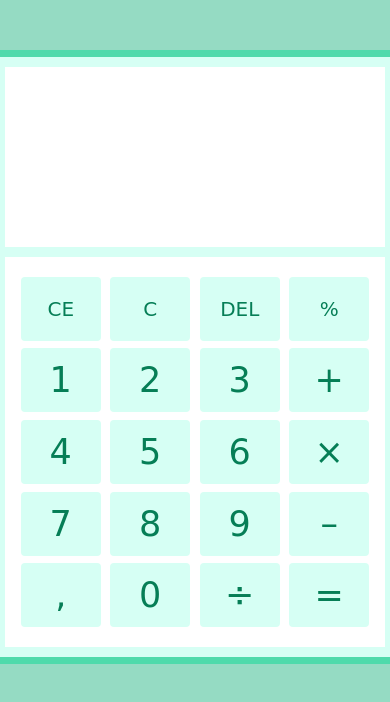
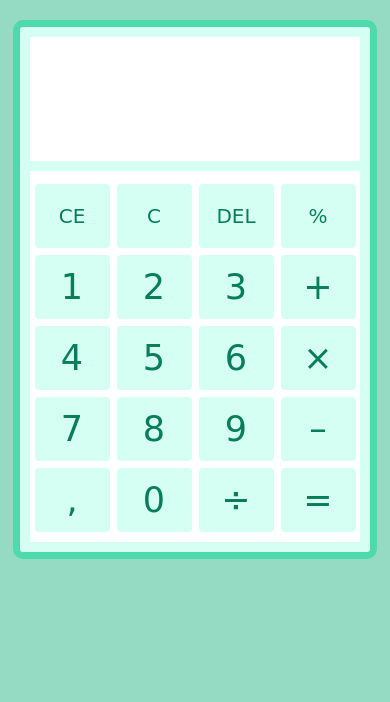
Before and after one commit to NikaSalnikova/NikaSalnikova.github.io, a plain HTML site: page index.html in a window 390 px wide. Drawn offline with Linux system fonts and the light colour scheme; a web font is replaced by a local one.

Commit message:
Update style.css

```diff
--- a/style.css
+++ b/style.css
@@ -87,3 +87,28 @@ button:active {
 .equals {
     font-size: 35px;
 }
+
+@media screen and (max-width: 900px) {
+    body {
+        margin-top: 20px; }
+    #main_container {
+        width: 350px;
+        height: 525px; }
+    #typing_container {
+        width: 330px;
+        height: 130px;}
+    #number_container {
+        width: 330px; }
+    button {
+        margin-top: 3px;
+        width: 75px; }
+    table {
+        width: 330px;
+        height: 330px;}
+    .typingObject {
+        margin-right: 80px;
+        margin-top: 90px;
+        width: 322px;
+        font-size: 25px;
+    }
+}
```
